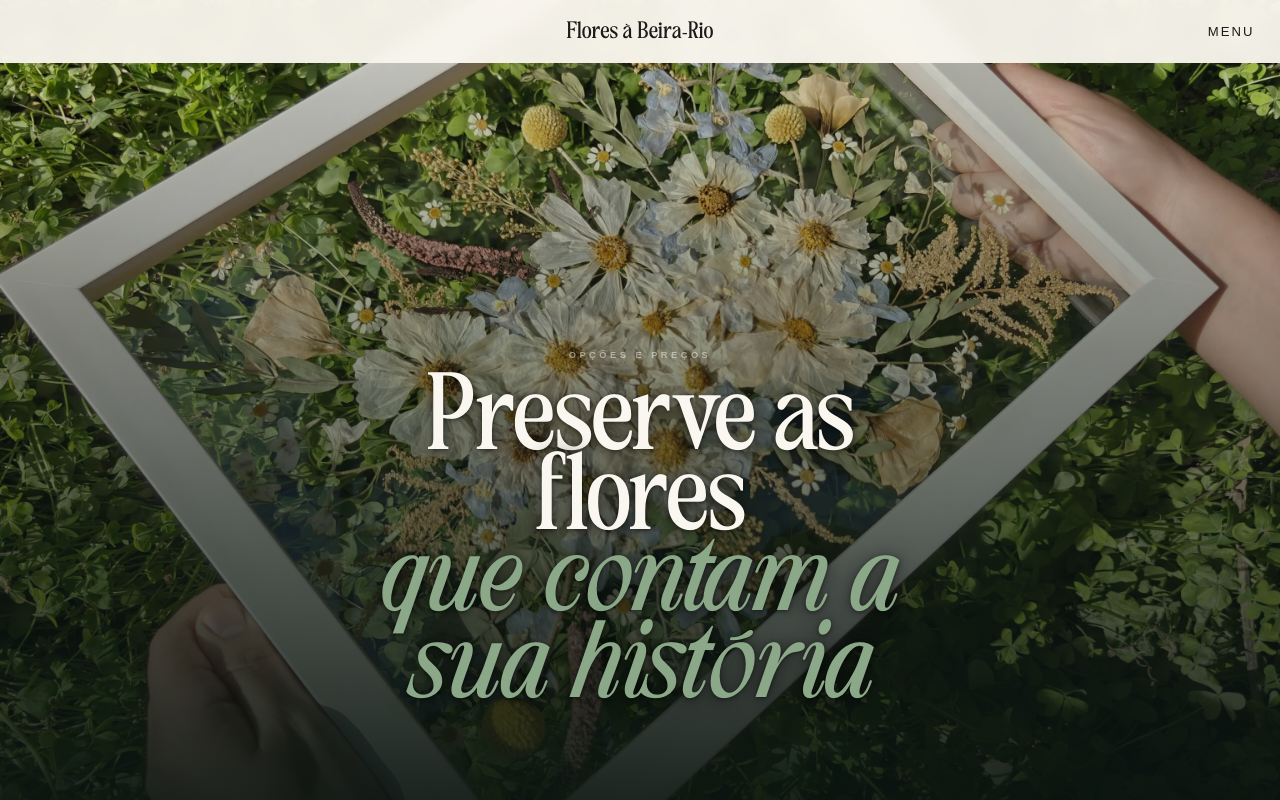
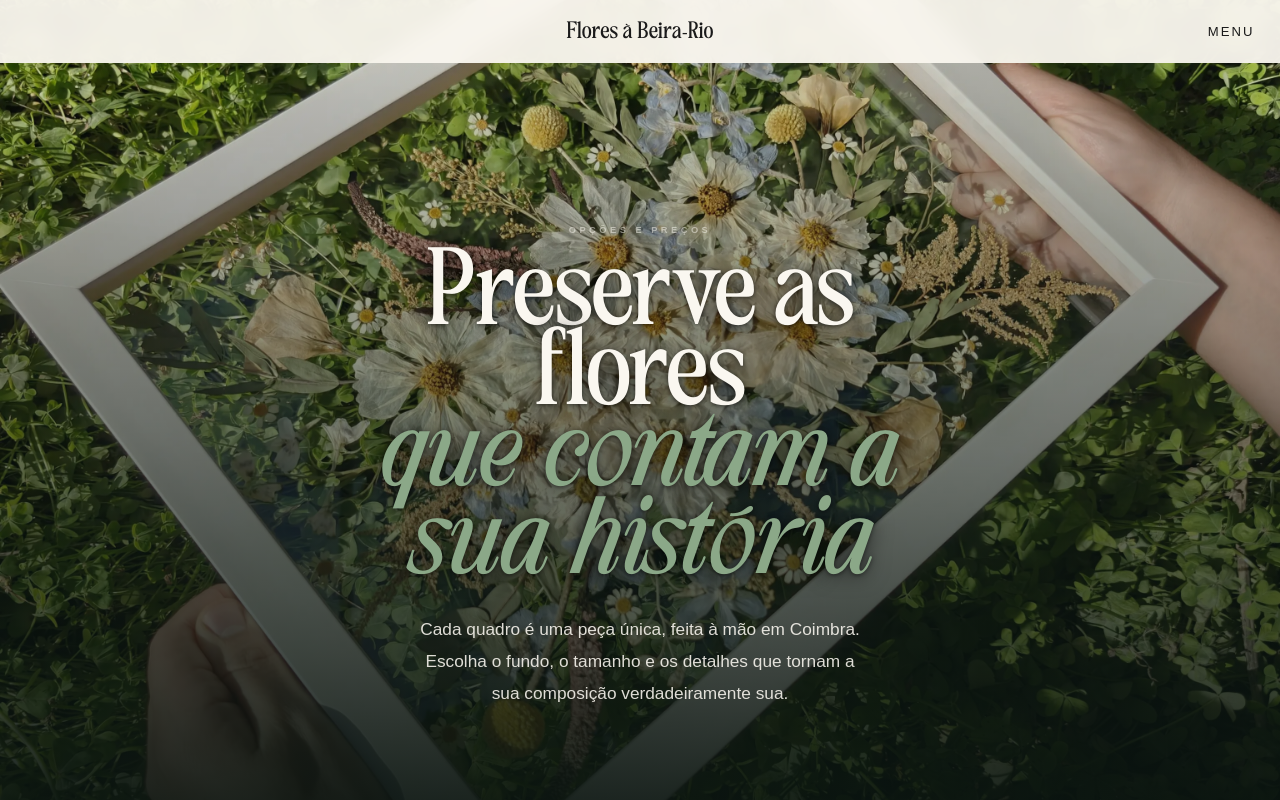
Before and after one commit to floresabeirario/fbr-website, a Next.js app: page /opcoes-e-precos in a window 1280 px wide. Shown: the top 800 px of the page. Built offline with nearby package versions, Linux system fonts and the light colour scheme; a web font is replaced by a local one.

Commit message:
Update client.jsx

```diff
--- a/app/opcoes-e-precos/client.jsx
+++ b/app/opcoes-e-precos/client.jsx
@@ -230,10 +230,13 @@ export default function OpcoesClient() {
             <p style={{ fontSize: "0.58rem", letterSpacing: "3.5px", textTransform: "uppercase", color: "rgba(250,247,240,0.5)", fontFamily: GS, margin: "0 0 14px", fontWeight: 700 }}>
               Opções e Preços
             </p>
-            <h1 style={{ fontFamily: "'TAN-MEMORIES', serif", fontSize: "clamp(2.4rem, 6vw, 5rem)", lineHeight: 1.05, color: "#FAF7F0", margin: 0, textShadow: "0 2px 20px rgba(0,0,0,0.6), 0 1px 4px rgba(0,0,0,0.5)" }}>
+            <h1 style={{ fontFamily: "'TAN-MEMORIES', serif", fontSize: "clamp(2.4rem, 6vw, 5rem)", lineHeight: 1.05, color: "#FAF7F0", margin: "0 0 clamp(1.2rem, 2.5vw, 1.8rem)", textShadow: "0 2px 20px rgba(0,0,0,0.6), 0 1px 4px rgba(0,0,0,0.5)" }}>
               Preserve as flores<br />
               <em style={{ fontStyle: "italic", color: VERDE_CLARO }}>que contam a sua história</em>
             </h1>
+            <p style={{ fontSize: "clamp(0.93rem, 1.8vw, 1.08rem)", lineHeight: 1.85, maxWidth: "460px", color: "rgba(250,247,240,0.88)", margin: "0 auto" }}>
+              Cada quadro é uma peça única, feita à mão em Coimbra. Escolha o fundo, o tamanho e os detalhes que tornam a sua composição verdadeiramente sua.
+            </p>
           </motion.div>
         </div>
       </section>
```
